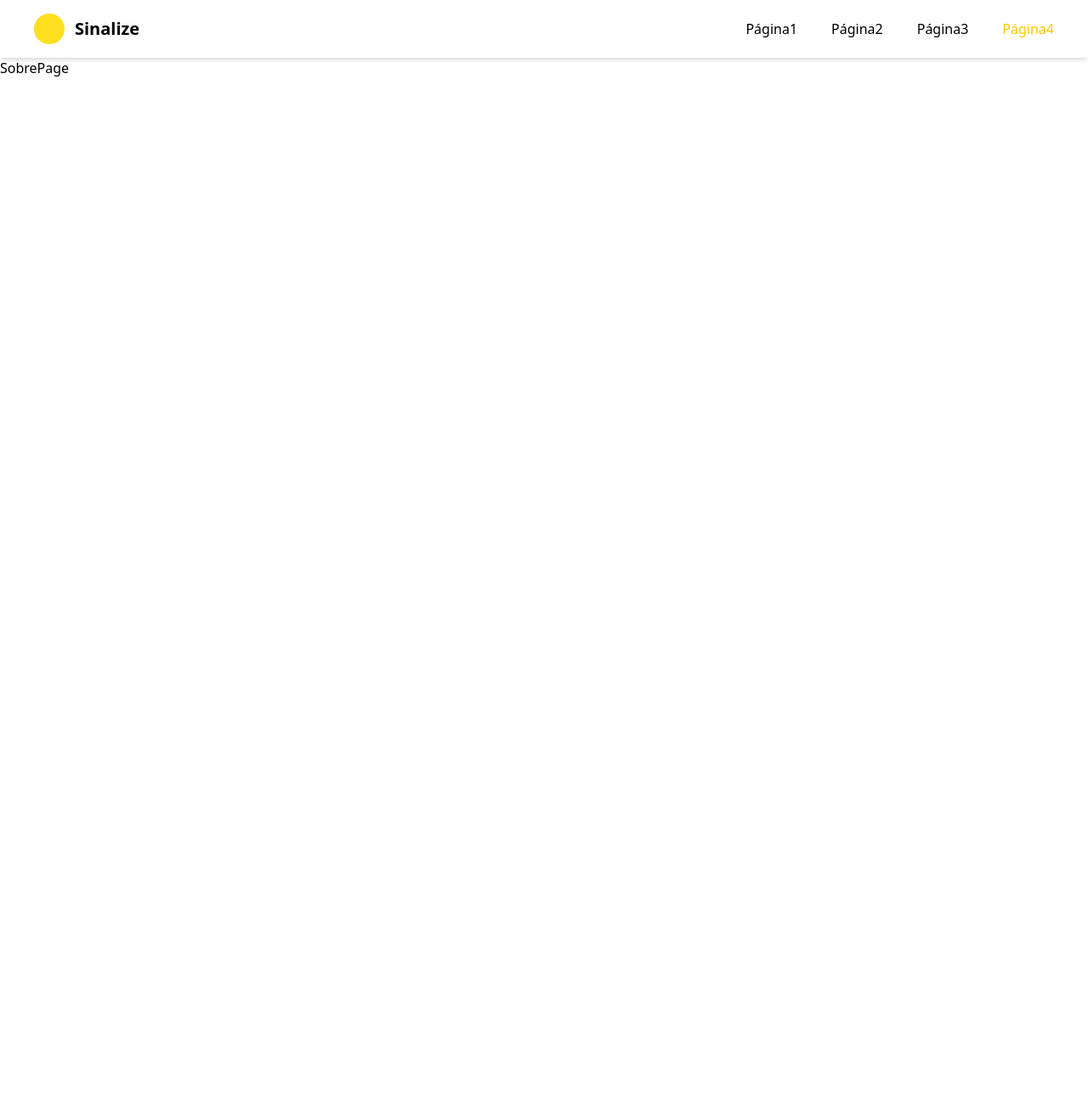
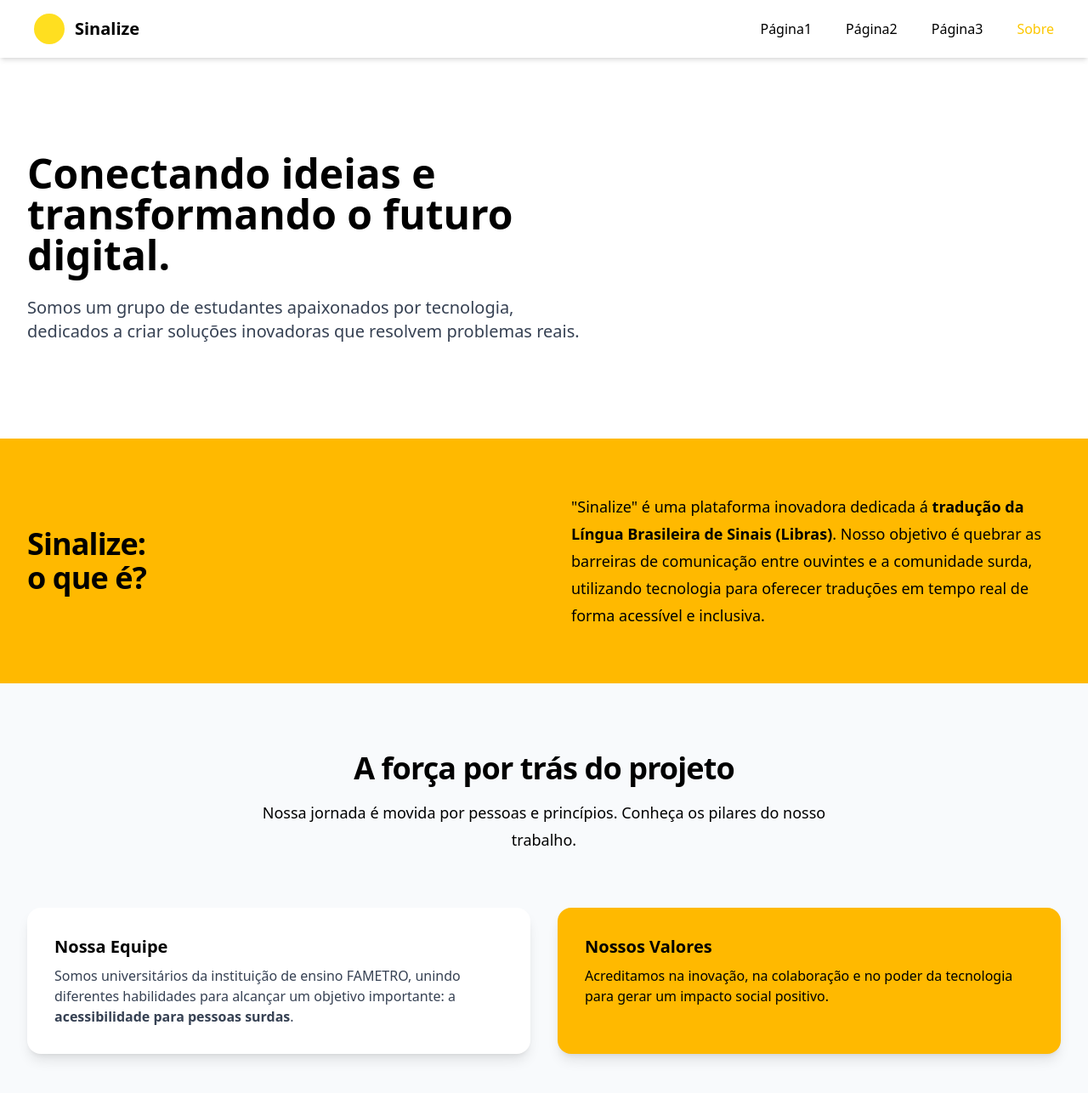
Before and after one commit to Alexandrediasss/Sinalize-Frontend, a React (Vite) app: page /sobre in a window 1280 px wide. Shown: the top 1286 px of the page at 85% size. Before the commit the page ends 800 px from the top, so only its background shows below. Built offline with nearby package versions, Linux system fonts and the light colour scheme.

Commit message:
Adicionando a interface sobre

```diff
--- a/package.json
+++ b/package.json
@@ -6,13 +6,11 @@
   "type": "module",
   "scripts": {
     "predeploy": "npm run build",
-    "deploy": "gh-pages -d build",
+    "deploy": "gh-pages -d dist",
     "dev": "vite",
     "build": "vite build",
     "lint": "eslint .",
-    "preview": "vite preview",
-    "predeploy": "npm run build",
-    "deploy": "gh-pages -d dist"
+    "preview": "vite preview"
   },
   "dependencies": {
     "@tailwindcss/vite": "^4.1.13",
--- a/src/components/MenuHorizontal/index.jsx
+++ b/src/components/MenuHorizontal/index.jsx
@@ -43,7 +43,7 @@
             to="/sobre"
             className={({ isActive }) => `font-medium ${isActive ? 'text-yellow-400' : 'text-black'} hover:text-gray-500`}
           >
-            Página4
+            Sobre
           </NavLink>
         </li>
       </ul>
--- /dev/null
+++ b/src/view/Sobre/App.css
@@ -0,0 +1 @@
+@import "tailwindcss";
--- /dev/null
+++ b/src/view/Sobre/components/EquipeValores/EquipeValores.jsx
@@ -0,0 +1,42 @@
+import React from 'react';
+
+const EquipeValores = () => {
+    return (
+        <section className="bg-slate-50 py-20 px-4 sm:px-6 lg:px-8">
+            <div className="mx-auto max-w-7xl">
+                <div className="text-center">
+                    <h2 className="text-3xl font-bold tracking-tight sm:text-4xl">
+                        A força por trás do projeto
+                    </h2>
+                    <p className="mt-4 max-w-2xl mx-auto text-lg leading-8">
+                        Nossa jornada é movida por pessoas e princípios. Conheça os pilares do nosso trabalho.
+                    </p>
+                </div>
+                <div className="mt-16 grid grid-cols-1 gap-8 md:grid-cols-2">
+
+                    <div className="flex flex-col justify-between rounded-2xl bg-white p-8 shadow-lg">
+                        <div>
+                            <h3 className="text-xl font-bold">Nossa Equipe</h3>
+                            <p className="mt-2 text-base text-gray-700">
+                                Somos universitários da instituição de ensino FAMETRO, unindo diferentes habilidades para alcançar um objetivo importante: a <strong>acessibilidade para pessoas surdas</strong>.
+                            </p>
+                        </div>
+
+                    </div>
+
+                    <div className="flex flex-col justify-between rounded-2xl bg-amber-400 p-8 shadow-lg">
+                        <div>
+                            <h3 className="text-xl font-bold">Nossos Valores</h3>
+                            <p className="mt-2 text-base">
+                                Acreditamos na inovação, na colaboração e no poder da tecnologia para gerar um impacto social positivo.
+                            </p>
+                        </div>
+
+                    </div>
+                </div>
+            </div>
+        </section>
+    );
+};
+
+export default EquipeValores;
--- /dev/null
+++ b/src/view/Sobre/components/HeroSobre/HeroSobre.jsx
@@ -0,0 +1,21 @@
+import React from 'react';
+
+const HeroSobre = () => {
+  return (
+    <div className="flex items-center justify-start px-4 py-28 sm:px-6 lg:px-8">
+      <div className="max-w-2xl w-full">
+        <div className="flex flex-col space-y-6 text-center md:text-left">
+          <h1 className="text-black font-bold text-4xl sm:text-5xl">
+            Conectando ideias e transformando o futuro digital.
+          </h1>
+          <p className="text-gray-700 text-lg sm:text-xl">
+            Somos um grupo de estudantes apaixonados por tecnologia, dedicados a criar soluções inovadoras que resolvem problemas reais.
+          </p>
+
+        </div>
+      </div>
+    </div>
+  );
+};
+
+export default HeroSobre;
--- /dev/null
+++ b/src/view/Sobre/components/OQueE/OQueE.jsx
@@ -0,0 +1,27 @@
+import React from 'react';
+
+const OQueE = () => {
+  return (
+    <div className="bg-amber-400">
+      <div className="mx-auto max-w-7xl px-4 py-16 sm:px-6 lg:px-8">
+        <div className="grid grid-cols-1 md:grid-cols-2 gap-16 items-center text-center md:text-left">
+          <div>
+            <h2 className="text-3xl font-bold tracking-tight sm:text-4xl">
+              Sinalize: <br /> o que é?
+            </h2>
+          </div>
+          <div>
+            <p className="text-lg leading-8">
+              "Sinalize" é uma plataforma inovadora dedicada á
+              <strong> tradução da Língua Brasileira de Sinais (Libras)</strong>.
+              Nosso objetivo é quebrar as barreiras de comunicação entre ouvintes e a comunidade surda,
+              utilizando tecnologia para oferecer traduções em tempo real de forma acessível e inclusiva.
+            </p>
+          </div>
+        </div>
+      </div>
+    </div>
+  );
+};
+
+export default OQueE;
--- a/src/view/Sobre/index.jsx
+++ b/src/view/Sobre/index.jsx
@@ -1,9 +1,17 @@
-import React from "react"
+import './App.css'
+import HeroSobre from "./components/HeroSobre/HeroSobre"
+import OQueE from "./components/OQueE/OQueE"
+import EquipeValores from "./components/EquipeValores/EquipeValores"
 
-const SobrePage = () => {
+const Sobre = () => {
     return (
-        <h1>SobrePage</h1>
-    )
-}
 
-export default SobrePage
+        <main>
+            <HeroSobre />
+            <OQueE />
+            <EquipeValores />
+        </main>
+    );
+};
+
+export default Sobre;
```
